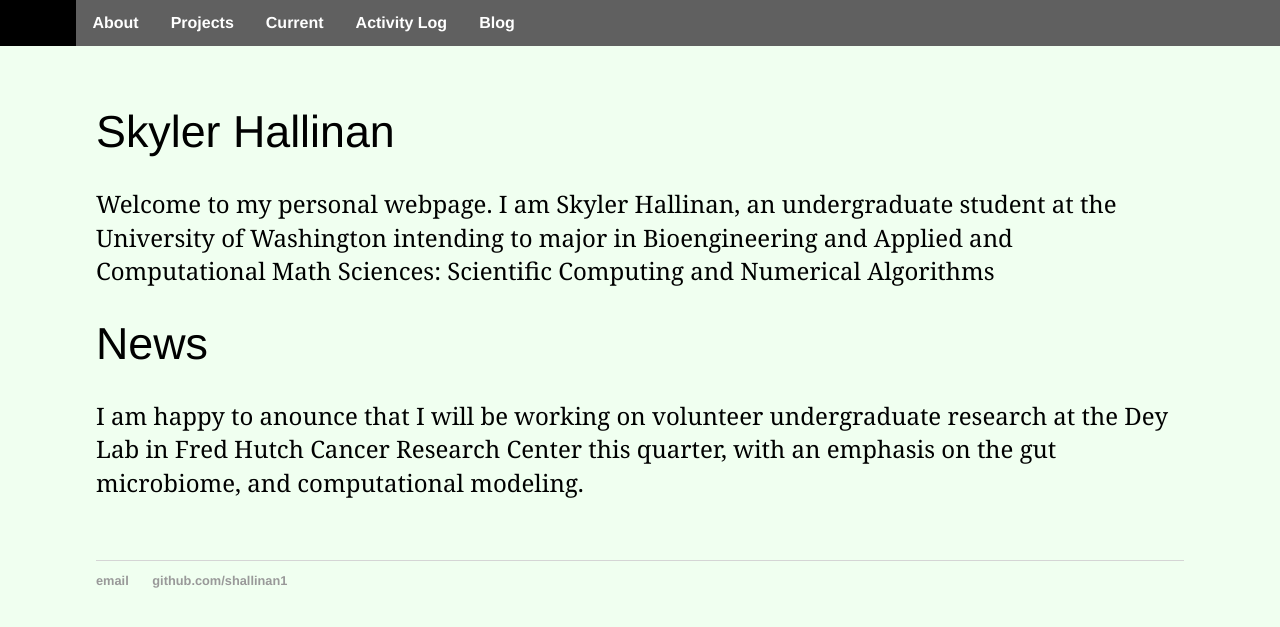
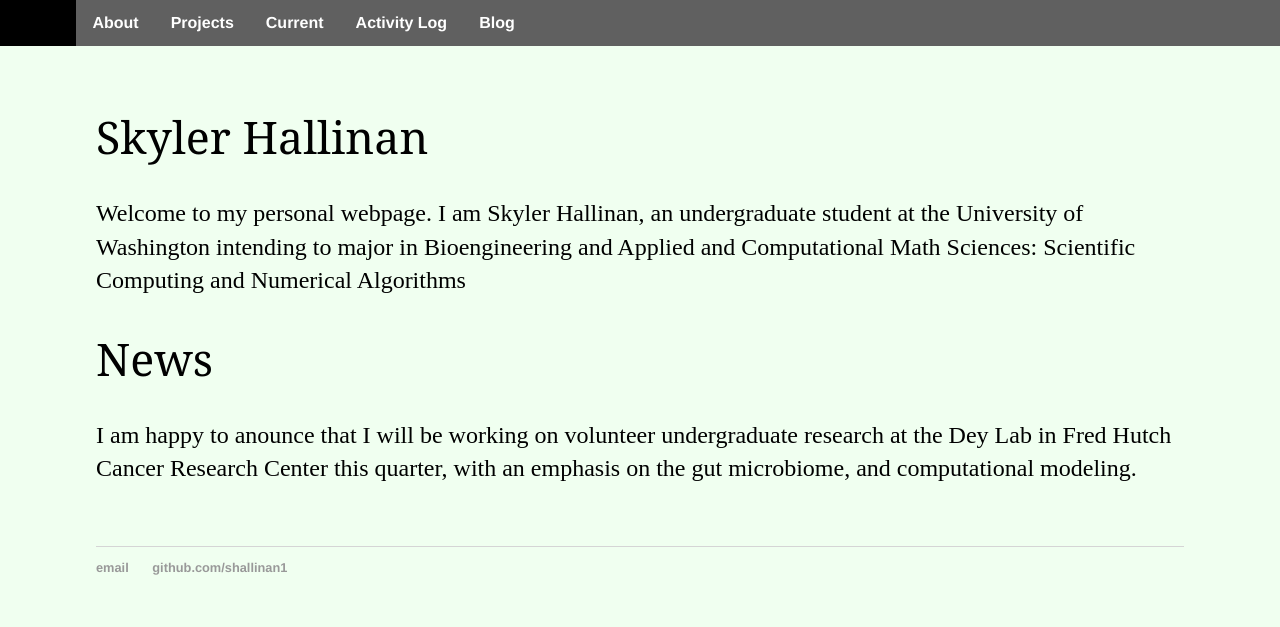
Before and after one commit to shallinan1/shallinan1.github.io, a Jekyll site: the page built from index.md, in a window 1280 px wide. Shown: the top 627 px of the page. Built offline with Jekyll 4.4.1, drawn with Linux system fonts in a browser that asks for light colours.

Commit message:
Revert "font to georgia"
This reverts commit 96ea204611154fb4fe4bb17a705424cc3c18bde5.

```diff
--- a/css/main.css
+++ b/css/main.css
@@ -66,14 +66,13 @@ a:hover {
 }
 h1 {
     font-size: 2.8em;
-    font-family:'Belleza', 'Helvetica', 'Sans-Serif';
+    font-family:'Belleza', 'Georgia', 'Sans-Serif';
 	font-weight: normal;
 }
 p {
     font-size: 1.5em;
     line-height: 1.4em;
     color: #000000;
-	font-family: 'Georgia';
 }
 footer {
     border-top: 1px solid #d5d5d5;
```
